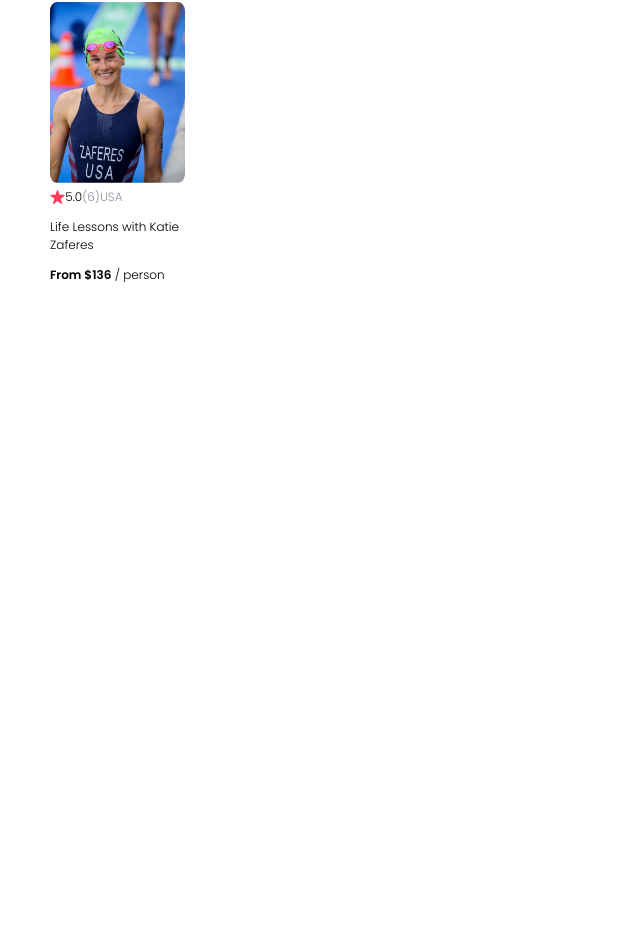
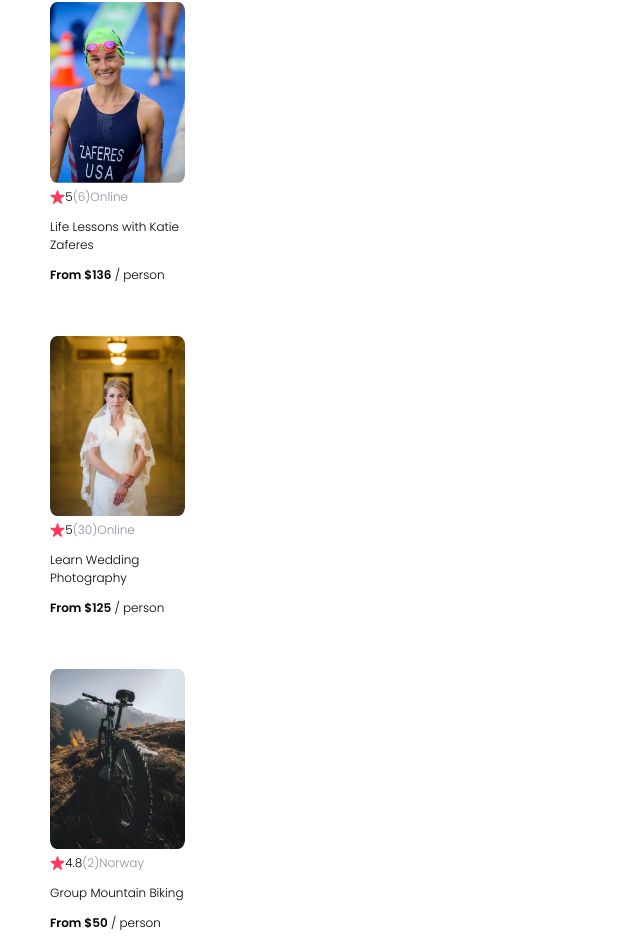
Before and after one commit to JosiahABrown/React-AirBnb-Clone, a React (Vite) app: page / in a window 1280 px wide. Shown: the part 783-1735 px from the top of the page, without its empty margins (0-640 px from the left). Before the commit the page ends 1099 px from the top, so only its background shows below. Built offline with nearby package versions, Linux system fonts and the light colour scheme.

Commit message:
Props setup for cards

```diff
--- a/src/App.jsx
+++ b/src/App.jsx
@@ -2,13 +2,27 @@
 import Navbar from './components/Navbar';
 import HeroComponent from './components/Hero';
 import Card from './components/Card';
+import data from './data';
 
 export default function App() {
+  const cards = data.map(item => {
+    return (
+      <Card
+        img={item.coverImg}
+        rating={item.stats.rating}
+        reviewCount={item.stats.reviewCount}
+        location={item.location}
+        title={item.title}
+        price={item.price}
+      />
+    )
+  })
+
   return (
     <div>
       <Navbar />
       <HeroComponent />
-      <Card />
+      {cards}
     </div>
   )
 }
--- a/src/components/Card.jsx
+++ b/src/components/Card.jsx
@@ -1,19 +1,18 @@
 import React from "react";
-import cardImage from "../images/katie-zaferes.png"
 import star from "../images/star.png"
 
-export default function Card() {
+export default function Card(props) {
     return (
         <div className="card">
-            <img className="card-img" src={cardImage} />
+            <img className="card-img" src={`src/images/${props.img}`} />
             <div className="card-stats">
                 <img className="card-star" src={star} alt="star" />
-                <span>5.0</span>
-                <span className="gray">(6)</span>
-                <span className="gray">USA</span>
+                <span>{props.rating}</span>
+                <span className="gray">({props.reviewCount})</span>
+                <span className="gray">{props.location}</span>
             </div>
-            <p>Life Lessons with Katie Zaferes</p>
-            <p><span className="bold">From $136</span> / person</p>
+            <p>{props.title}</p>
+            <p><span className="bold">From ${props.price}</span> / person</p>
         </div>
     )
 }
--- /dev/null
+++ b/src/data.js
@@ -0,0 +1,41 @@
+export default [
+    {
+        id: 1,
+        title: "Life Lessons with Katie Zaferes",
+        description: "I will share with you what I call \"Positively Impactful Moments of Disappointment.\" Throughout my career, many of my highest moments only came after setbacks and losses. But learning from those difficult moments is what gave me the ability to rise above them and reach my goals.",
+        price: 136,
+        coverImg: "katie-zaferes.png",
+        stats: {
+            rating: 5.0,
+            reviewCount: 6
+        },
+        location: "Online",
+        openSpots: 0,
+    },
+    {
+        id: 2,
+        title: "Learn Wedding Photography",
+        description: "Interested in becoming a wedding photographer? For beginner and experienced photographers alike, join us in learning techniques required to leave the happy couple with memories that'll last a lifetime.",
+        price: 125,
+        coverImg: "wedding-photography.png",
+        stats: {
+            rating: 5.0,
+            reviewCount: 30
+        },
+        location: "Online",
+        openSpots: 27,
+    },
+    {
+        id: 3,
+        title: "Group Mountain Biking",
+        description: "Experience the beautiful Norwegian landscape and meet new friends all while conquering rugged terrain on your mountain bike. (Bike provided!)",
+        price: 50,
+        coverImg: "mountain-bike.png",
+        stats: {
+            rating: 4.8,
+            reviewCount: 2
+        },
+        location: "Norway",
+        openSpots: 3,
+    }
+]
```
Also changed, not shown: src/images/mountain-bike.png (added), src/images/wedding-photography.png (added).
